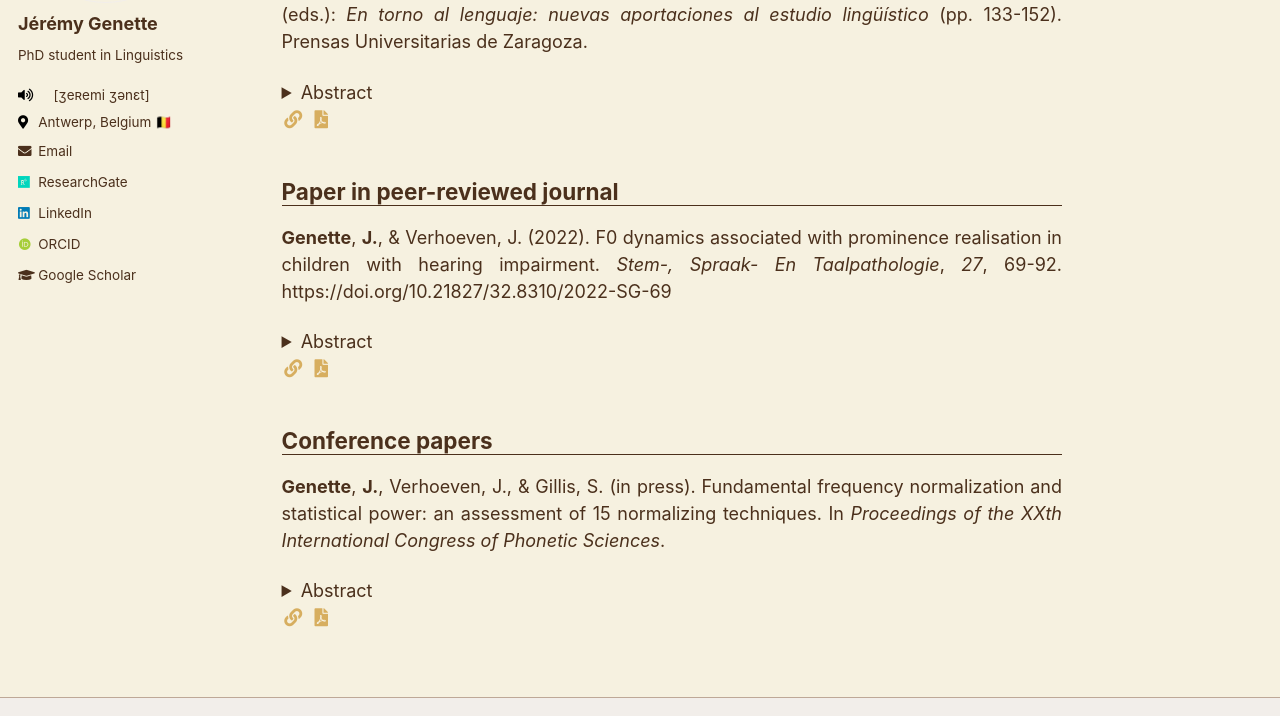
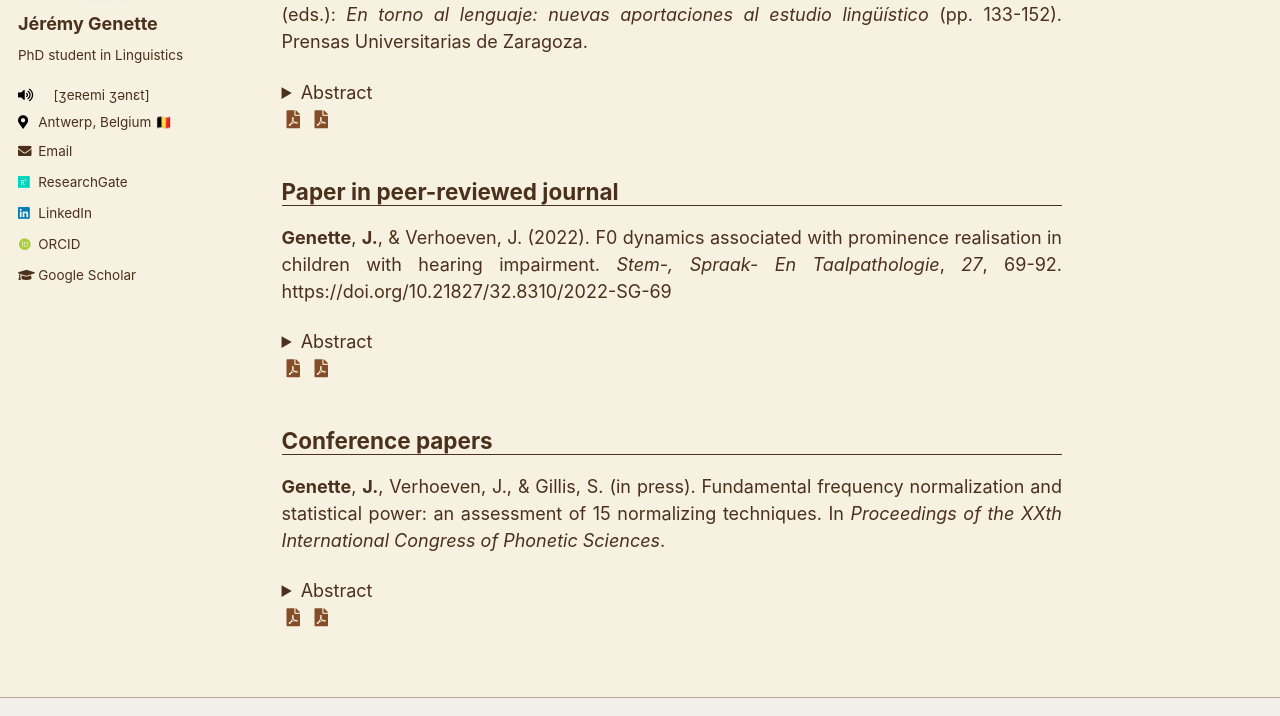
Before and after one commit to jgenette/jgenette.github.io, a Jekyll site: the page built from _pages/publications.md, in a window 1280 px wide and 1143 px high. Shown: the part 290-1006 px from the top of the window. Built offline with Jekyll 4.4.1, drawn with Linux system fonts in a browser that asks for light colours; some web fonts are replaced.

Commit message:
Update archive-single.html

```diff
--- a/_includes/archive-single.html
+++ b/_includes/archive-single.html
@@ -74,11 +74,13 @@
       <!-- citation and icon code -->
 
       {% if post.link %}
-        <a href="{{ post.link }}"><i class="fas fa-fw fa-link zoom" style="color: #D7AE5F;" aria-hidden="true"></i></a>
+  <a href="{{ post.link }}">
+    <i class="fas fa-fw fa-file-pdf zoom" style="color: #854D27;" aria-hidden="true" onmouseover="this.style.color='#D7AE5F';" onmouseout="this.style.color='#854D27';"></i>
+  </a>
       {% endif %}
       {% if post.paperurl %}
   <a href="{{ post.paperurl }}">
-    <i class="fas fa-fw fa-file-pdf zoom" style="color: #D7AE5F;" aria-hidden="true" onmouseover="this.style.color='#FF0000';" onmouseout="this.style.color='#D7AE5F';"></i>
+    <i class="fas fa-fw fa-file-pdf zoom" style="color: #854D27;" aria-hidden="true" onmouseover="this.style.color='#D7AE5F';" onmouseout="this.style.color='#854D27';"></i>
   </a>
       {% endif %}
       {% if post.code %}
```
